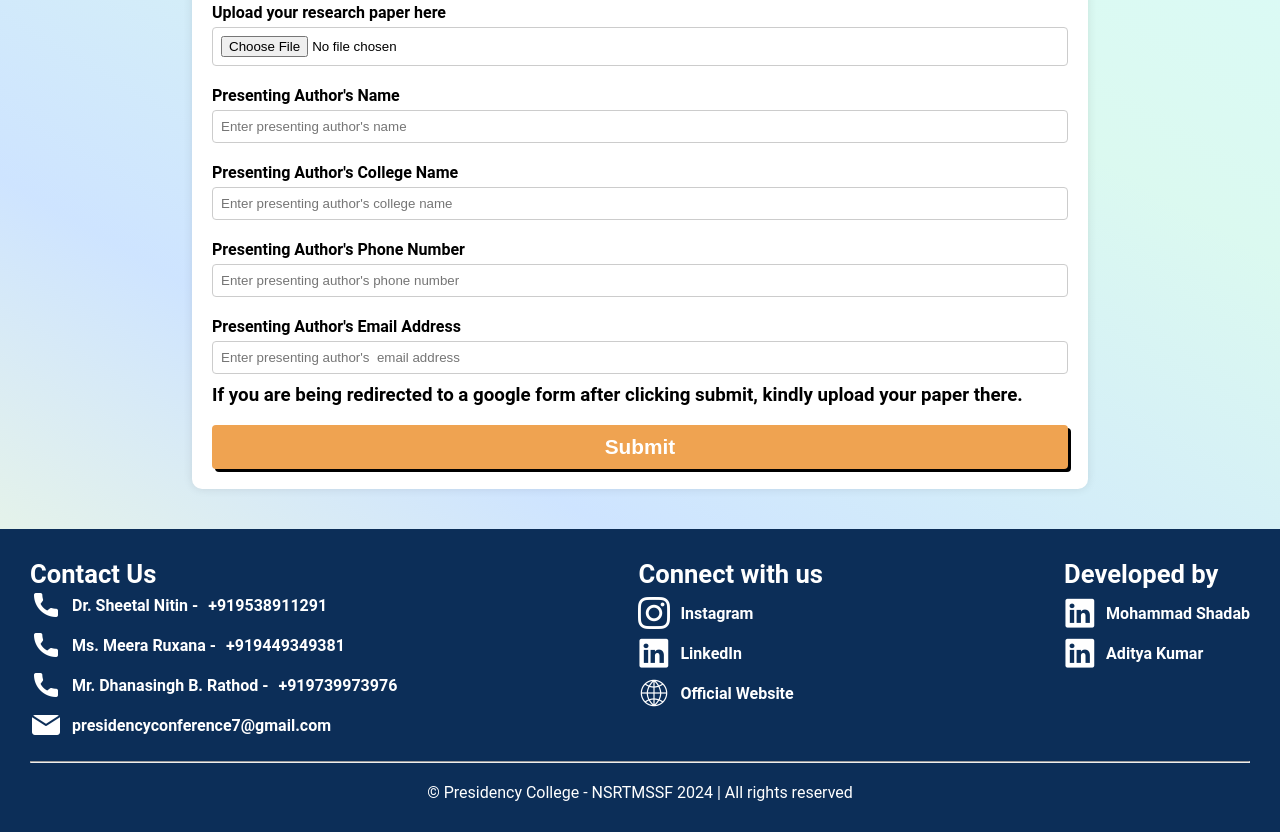
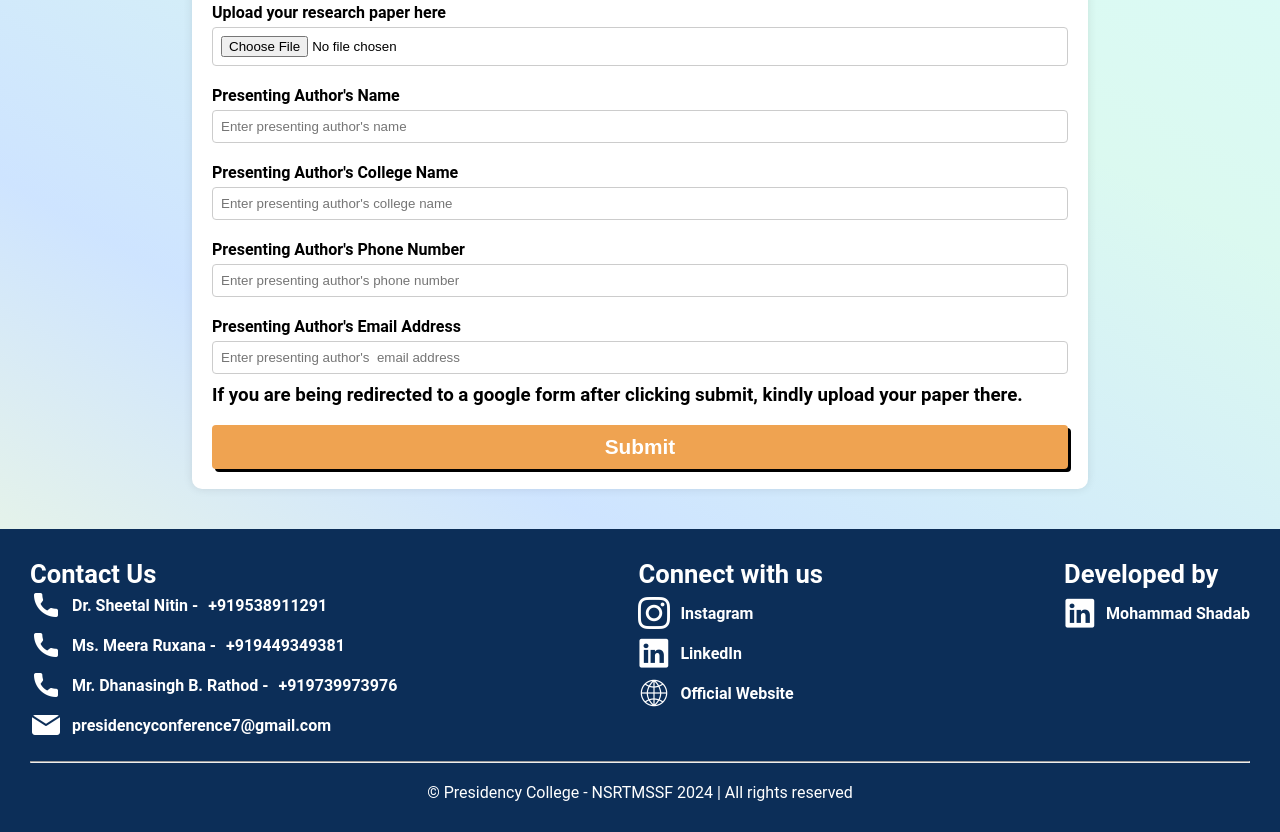
Before and after one commit to shaadaab/College-conference, a plain HTML site: page submission.html in a window 1280 px wide. Shown: the part 393-1225 px from the top of the page. Drawn offline with Linux system fonts and the light colour scheme; a web font is replaced by a local one.

Commit message:
Update submission.html

```diff
--- a/submission.html
+++ b/submission.html
@@ -171,10 +171,7 @@
                         href="https://www.linkedin.com/in/shadab-mohammad/" target="_blank">Mohammad Shadab</a>
                 </span>
 
-                <span class="text-image-cont">
-                    <img src="Assets/linkedin.webp" alt="" class="icons"><a
-                        href="https://www.linkedin.com/in/adityakrcodes" target="_blank">Aditya Kumar </a>
-                </span>
+
             </div>
         </div>
         <hr>
```
